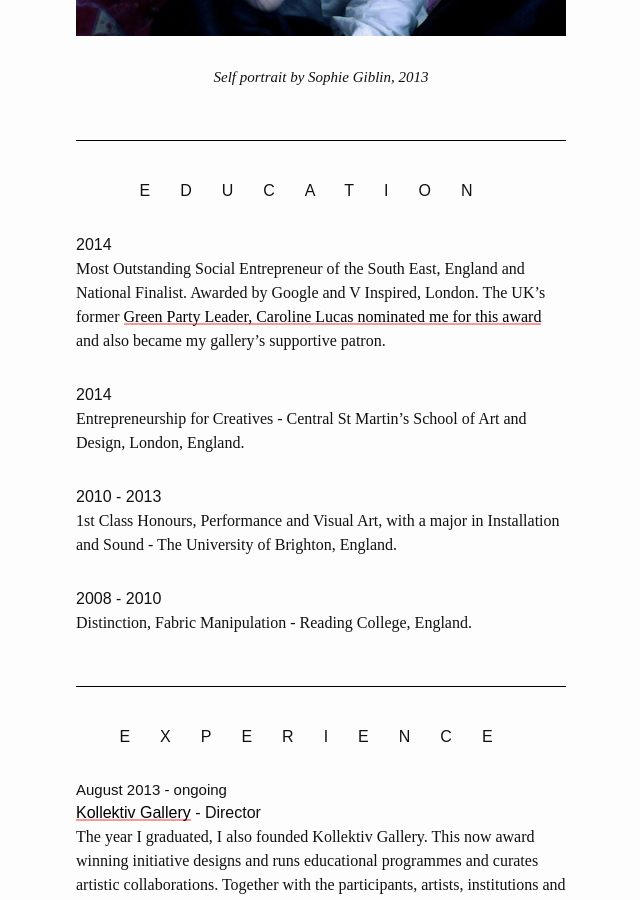
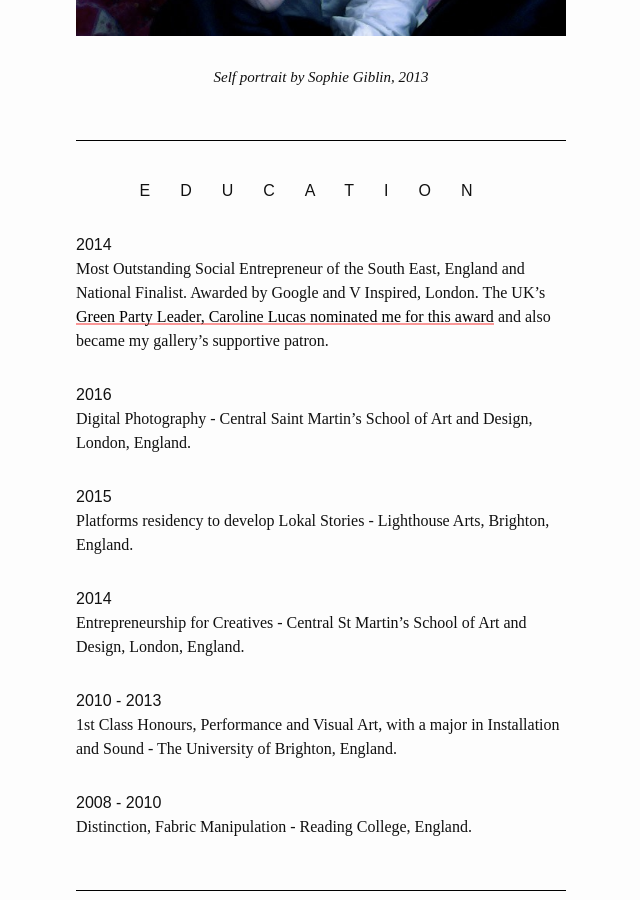
Before and after one commit to sophiegoblin/sophiegoblin.github.io, a Jekyll site: the page built from index.md, in a window 1280 px wide and 900 px high, scrolled down 1503 px. Shown: the whole window, without its empty margins (319-959 px from the left). Built offline with Jekyll 4.4.1, drawn with Linux system fonts in a browser that asks for light colours; nearby versions of some CDN libraries.

Commit message:
changed award info

```diff
--- a/index.md
+++ b/index.md
@@ -31,7 +31,13 @@
 <h3 class="center">EDUCATION</h3>
 
 ##### 2014
-Most Outstanding Social Entrepreneur of the South East, England and National Finalist. Awarded by Google and V Inspired, London. The UK’s former [Green Party Leader, Caroline Lucas nominated me for this award](http://www.carolinelucas.com/latest/brighton%E2%80%99s-sophie-giblin-is-finalist-at-national-youth-volunteering-awards) and also became my gallery’s supportive patron.
+Most Outstanding Social Entrepreneur of the South East, England and National Finalist. Awarded by Google and V Inspired, London. The UK’s [Green Party Leader, Caroline Lucas nominated me for this award](http://www.carolinelucas.com/latest/brighton%E2%80%99s-sophie-giblin-is-finalist-at-national-youth-volunteering-awards) and also became my gallery’s supportive patron.
+
+##### 2016
+Digital Photography - Central Saint Martin’s School of Art and Design, London, England.
+
+##### 2015
+Platforms residency to develop Lokal Stories - Lighthouse Arts, Brighton, England.
 
 ##### 2014
 Entrepreneurship for Creatives - Central St Martin’s School of Art and Design, London, England.
```
